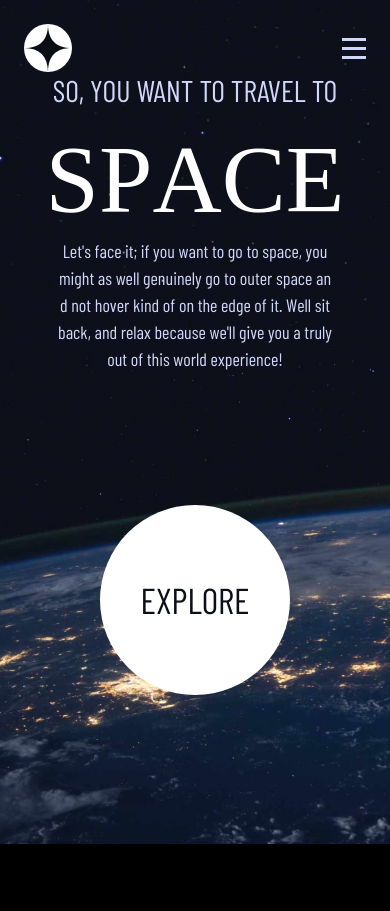
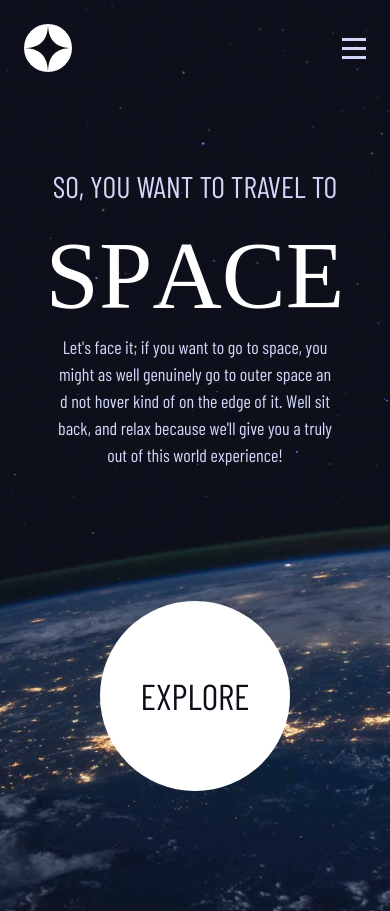
Before and after one commit to shekinahwebdev/SPACE-TOURISM, a React (Vite) app: page / in a window 390 px wide. Before the commit the page ends 844 px from the top, so only its background shows below. Built offline with nearby package versions, Linux system fonts and the light colour scheme; a web font is replaced by a local one.

Commit message:
add margin

```diff
--- a/index.html
+++ b/index.html
@@ -5,6 +5,10 @@
     <link rel="icon" type="image/svg+xml" href="/vite.svg" />
     <meta name="viewport" content="width=device-width, initial-scale=1.0" />
     <title>Space Tourism</title>
+    <meta
+      name="description"
+      content="Explore the cosmos and experience the thrill of space travel with us. Visit our website to learn more about our destinations, crew, and technology. Book your adventure today!"
+    />
     <link rel="preconnect" href="https://fonts.googleapis.com" />
     <link rel="preconnect" href="https://fonts.gstatic.com" crossorigin />
     <link
--- a/src/pages/Home.tsx
+++ b/src/pages/Home.tsx
@@ -40,7 +40,7 @@ export const Home = () => {
   const navigate = useNavigate();
   return (
     <section className="flex">
-      <div className="flex flex-col items-center justify-center gap-5 h-full text-center text-white md:my-24 content xl:px-32 xl:py-0">
+      <div className="flex flex-col items-center justify-center gap-5 h-full text-center text-white my-24 content xl:px-32 xl:py-0">
         <div className="flex flex-col gap-2.5 items-center w-full top-content">
           <h1 className="text-3xl uppercase text-clr-fog text-center xl:text-4xl travel-text">
             So, you want to travel to
```
Also changed, not shown: public/assets/shared/favicon.png (added).
